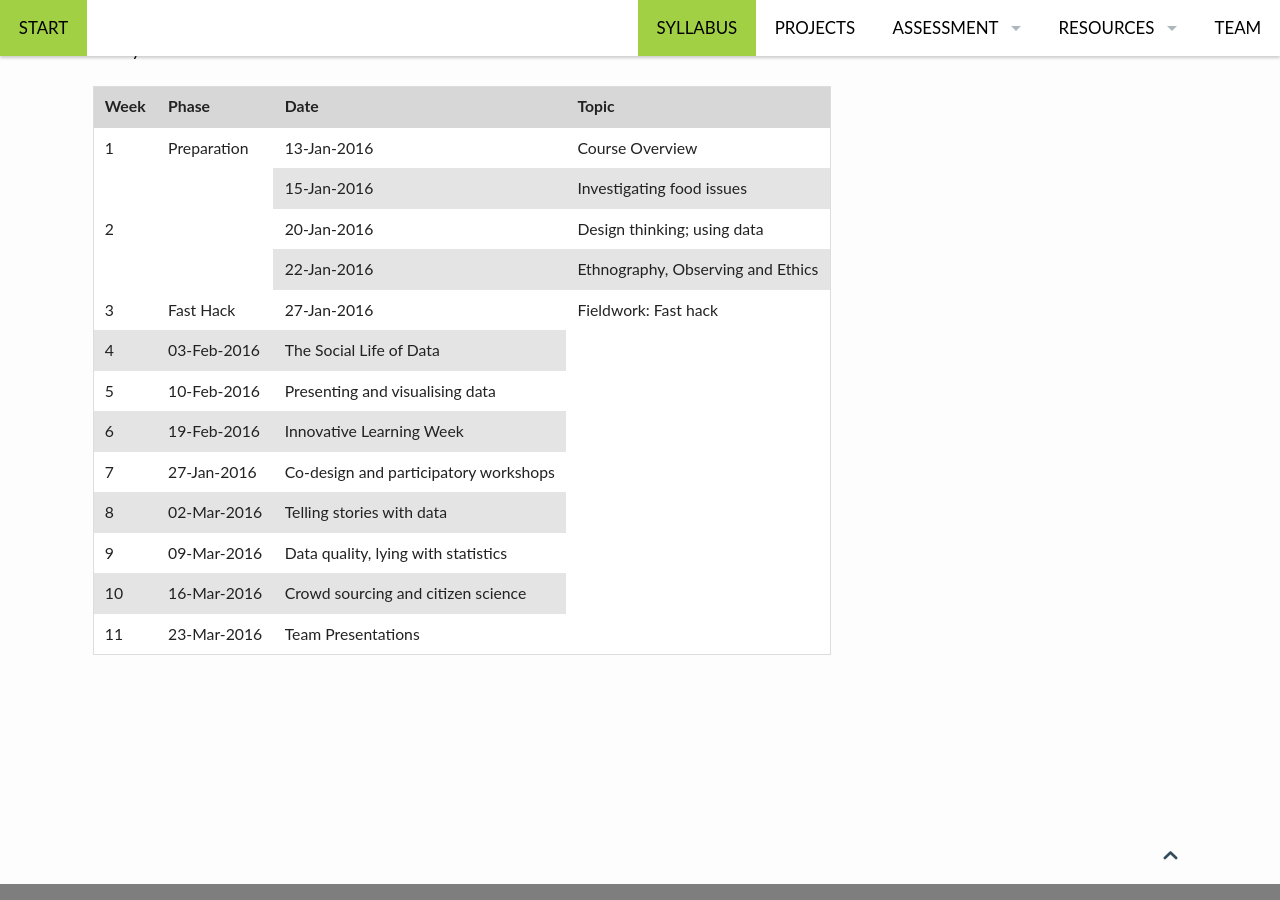
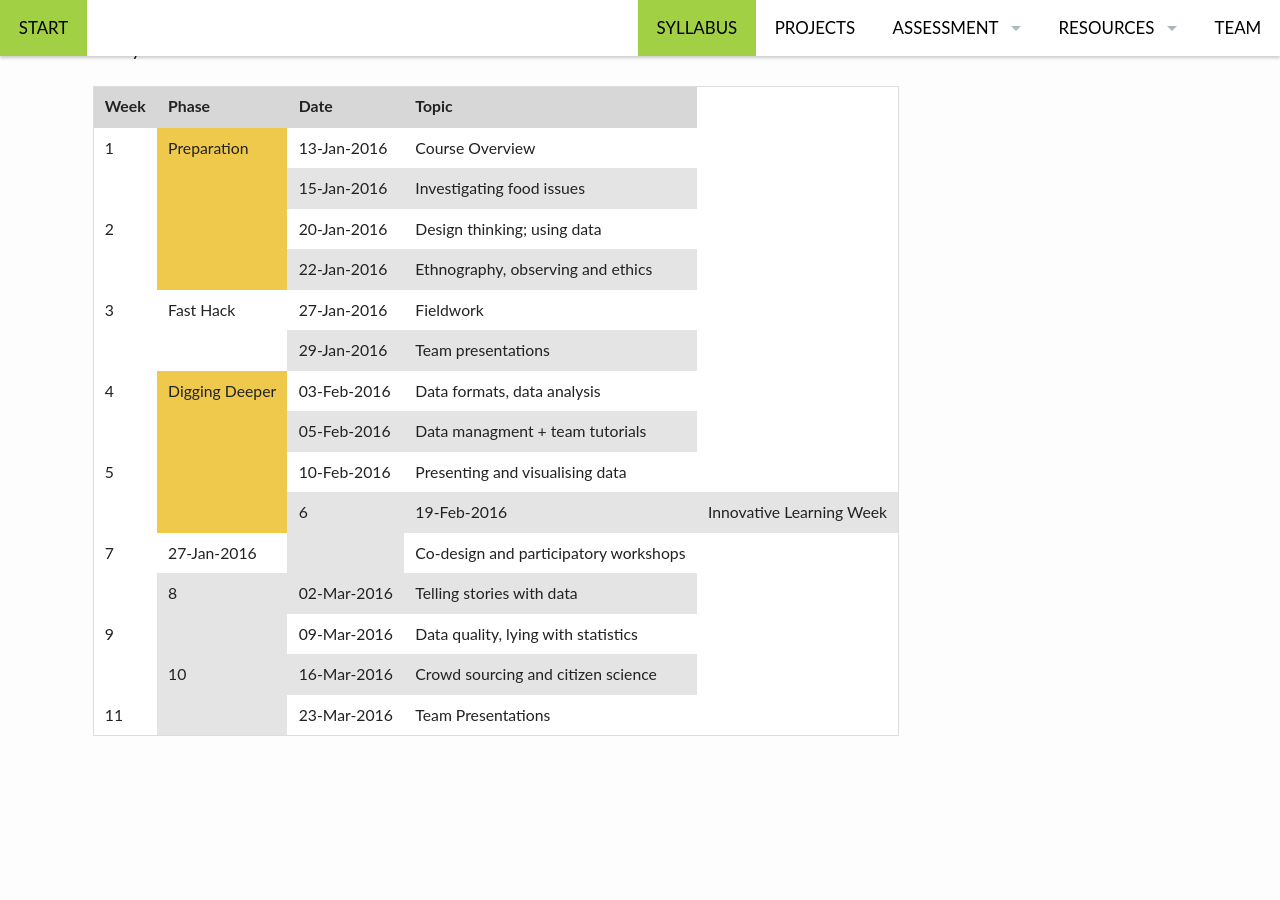
Before and after one commit to edinburghlivinglab/dds, a Jekyll site: the page built from pages/syllabus.md, in a window 1280 px wide and 900 px high, scrolled down 373 px. Built offline with Jekyll 4.4.1, drawn with Linux system fonts in a browser that asks for light colours.

Commit message:
updated syllabus

```diff
--- a/pages/syllabus.md
+++ b/pages/syllabus.md
@@ -27,7 +27,7 @@ permalink: "/syllabus/"
      <tbody>
       <tr>
        <td rowspan="2">1</td>
-       <td rowspan="4" valign="middle">Preparation</td>
+       <td rowspan="4" valign="middle" bgcolor="#EFC94C">Preparation</td>
        <td>13-Jan-2016</td>
        <td>Course Overview</td>
       </tr>
@@ -42,51 +42,60 @@ permalink: "/syllabus/"
       </tr>
       <tr>
        <td>22-Jan-2016</td>
-       <td>Ethnography, Observing and Ethics</td>
+       <td>Ethnography, observing and ethics</td>
       </tr>
       <tr>
-       <td>3</td>
-       <td rowspan="1" valign="middle">Fast Hack</td>
+       <td rowspan="2">3</td>
+       <td rowspan="2" valign="middle">Fast Hack</td>
        <td>27-Jan-2016</td>
-       <td>Fieldwork: Fast hack</td>
+       <td>Fieldwork</td>
       </tr>
       <tr>
-       <td>4</td>
-       <td>03-Feb-2016</td>
-       <td>The Social Life of Data</td>
+       <td>29-Jan-2016</td>
+       <td>Team presentations</td>
       </tr>
       <tr>
-       <td>5</td>
+       <td rowspan="2">4</td>
+       <td rowspan="4" valign="middle" bgcolor="#EFC94C">Digging Deeper</td>
+       <td>03-Feb-2016</td>
+       <td>Data formats, data analysis</td>
+      </tr>
+        <tr>
+       <td>05-Feb-2016</td>
+       <td>Data managment + team tutorials</td>
+      </tr>
+      <tr>
+       <td rowspan="2">5</td>
        <td>10-Feb-2016</td>
        <td>Presenting and visualising data</td>
       </tr>
       <tr>
-       <td>6</td>
+       <td rowspan="2">6</td>
        <td>19-Feb-2016</td>
        <td>Innovative Learning Week</td>
       </tr>
       <tr>
-       <td>7</td>
+       <td rowspan="2">7</td>
        <td>27-Jan-2016</td>
        <td>Co-design and participatory workshops</td>
       </tr>
       <tr>
-       <td>8</td>
+       <td rowspan="2">8</td>
        <td>02-Mar-2016</td>
        <td>Telling stories with data</td>
       </tr>
       <tr>
-       <td>9</td>
+       <td rowspan="2">9</td>
        <td>09-Mar-2016</td>
        <td>Data quality, lying with statistics</td>
       </tr>
       <tr>
-       <td>10</td>
+       <td rowspan="2">10</td>
        <td>16-Mar-2016</td>
        <td>Crowd sourcing and citizen science</td>
       </tr>
       <tr>
-       <td>11</td>
+       <td rowspan="2">11</td>
        <td>23-Mar-2016</td>
        <td>Team Presentations</td>
       </tr>
```
